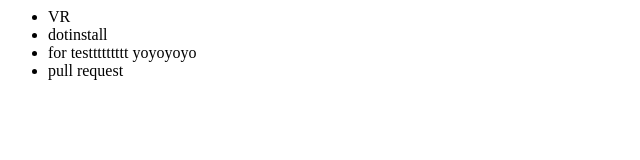
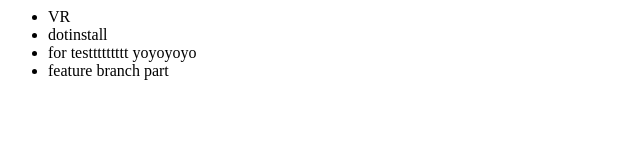
Before and after one commit to john112michael/gittest1, a plain HTML site: page index.html in a window 1280 px wide. Shown: the full height of the page, 0-640 px from the left. Drawn offline with Linux system fonts and the light colour scheme.

Commit message:
feature brach part is modified now, this is not master branch part

```diff
--- a/index.html
+++ b/index.html
@@ -6,7 +6,7 @@
       <li>VR</li>
       <li>dotinstall</li>
       <li>for testtttttttt yoyoyoyo</li>
-	<li>pull request</li>
+	<li>feature branch part</li>
     </ul>
   </div>
 </body>
```
